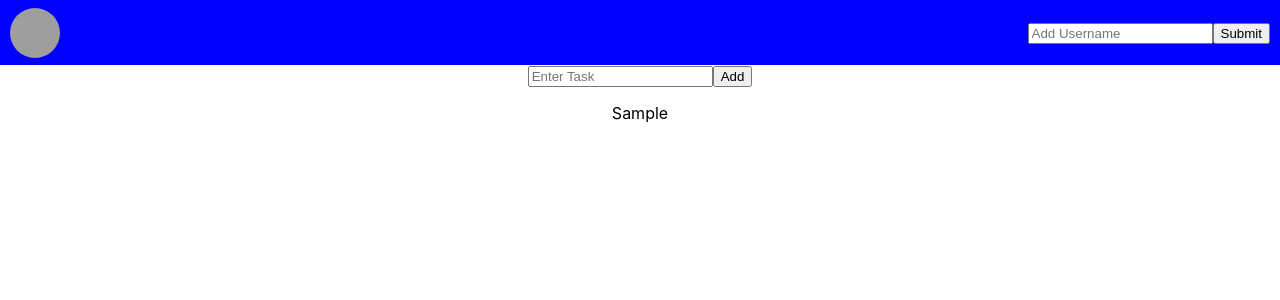
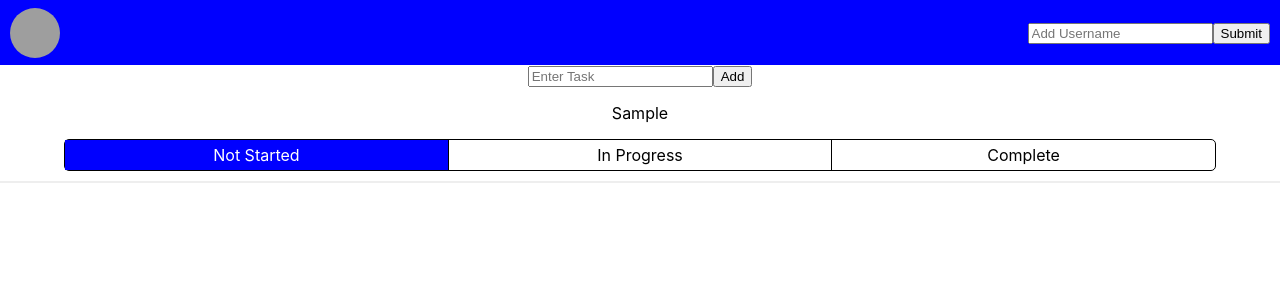
Before and after one commit to mattcbodily/todo-list-v2, a React (Create React App) app: page / in a window 1280 px wide. Both pictures are taken after typing "Sample" into the empty fields and a click on the button "Add". Shown: the top 300 px of the page. Built offline with nearby package versions, Linux system fonts and the light colour scheme; grey boxes are pictures that could not be loaded.

Commit message:
added basic styling to TaskDisplay

```diff
--- a/src/App.js
+++ b/src/App.js
@@ -26,7 +26,6 @@ function App() {
     }
   }, [])
 
-  console.log(user)
   return (
     <div className="App">
       <Header user={user} userSetFn={setUser}/>
--- a/src/Components/TaskDashboard/TaskDashboard.js
+++ b/src/Components/TaskDashboard/TaskDashboard.js
@@ -1,4 +1,5 @@
 import React, {useState} from 'react';
+import TaskDisplay from '../TaskDisplay/TaskDisplay';
 import './TaskDashboard.css';
 
 export default props => {
@@ -21,18 +22,16 @@ export default props => {
         setTaskInput('');
     }
 
-    console.log(props.user)
-
     return (
         <section className='task-dashboard'>
             <input value={taskInput} placeholder='Enter Task' onChange={e => setTaskInput(e.target.value)}/>
             <button onClick={addTask}>Add</button>
             {props.user.tasks && taskView === 'current'
             ? props.user.tasks?.filter(task => task.progress === 'Not Started' || task.progress === 'In Progress').map((task, i) => (
-                <p key={i}>{task.task}</p>
+                <TaskDisplay key={i} task={task}/>
             ))
-            : props.user.tasks?.filter(task => task.progress === 'Done').map((task, i) => (
-                <p key={i}>{task.task}</p>
+            : props.user.tasks?.filter(task => task.progress === 'Complete').map((task, i) => (
+                <TaskDisplay key={i} task={task}/>
             ))}
 
         </section>
--- /dev/null
+++ b/src/Components/TaskDisplay/TaskDisplay.css
@@ -0,0 +1,47 @@
+.task-display {
+    display: flex;
+    flex-direction: column;
+    align-items: center;
+}
+
+.task-display::after {
+    content: '';
+    width: 100%;
+    margin-top: 10px;
+    border: 1px solid #EEEEEE;
+}
+
+.task-progress {
+    width: 90%;
+    box-sizing: border-box;
+    border: 1px solid black;
+    border-radius: 5px;
+    display: flex;
+    justify-content: space-evenly;
+    align-items: center;
+}
+
+.progress-option {
+    height: 30px;
+    width: 100%;
+    box-sizing: border-box;
+    line-height: 30px;
+}
+
+#not-started {
+
+}
+
+#in-progress {
+    border-left: 1px solid black;
+    border-right: 1px solid black;
+}
+
+#complete {
+
+}
+
+.active {
+    background: blue;
+    color: white;
+}
--- a/src/Components/TaskDisplay/TaskDisplay.js
+++ b/src/Components/TaskDisplay/TaskDisplay.js
@@ -0,0 +1,16 @@
+import React from 'react';
+import './TaskDisplay.css';
+
+export default props => {
+    console.log(props.task)
+    return (
+        <div className='task-display'>
+            <p>{props.task.task}</p>
+            <div className='task-progress'>
+                <div id='not-started' className={`progress-option ${props.task.progress === 'Not Started' ? 'active' : null}`}>Not Started</div>
+                <div id='in-progress' className={`progress-option ${props.task.progress === 'In Progress' ? 'active' : null}`}>In Progress</div>
+                <div id='complete' className={`progress-option ${props.task.progress === 'Complete' ? 'active' : null}`}>Complete</div>
+            </div>
+        </div>
+    )
+}
```
